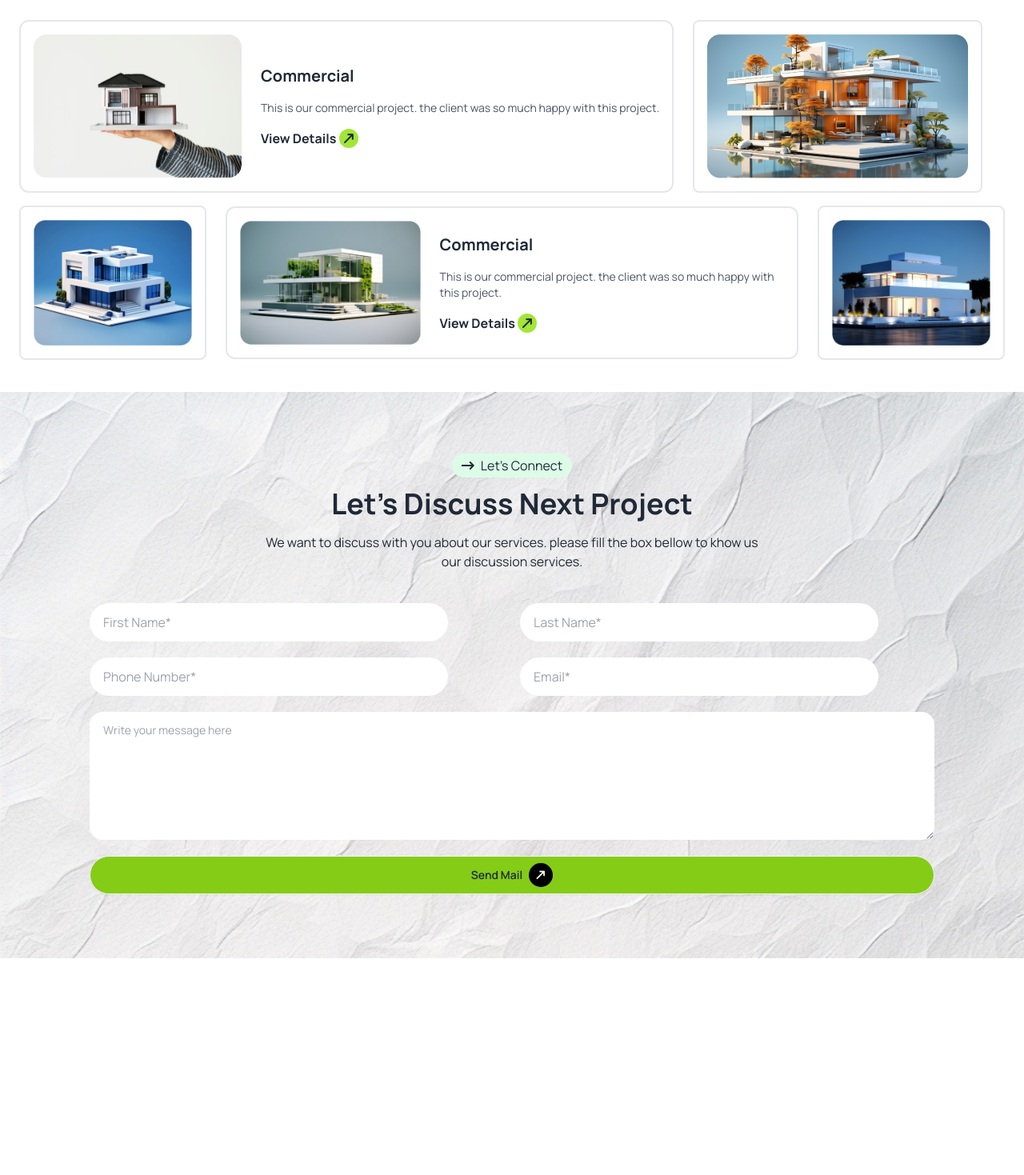
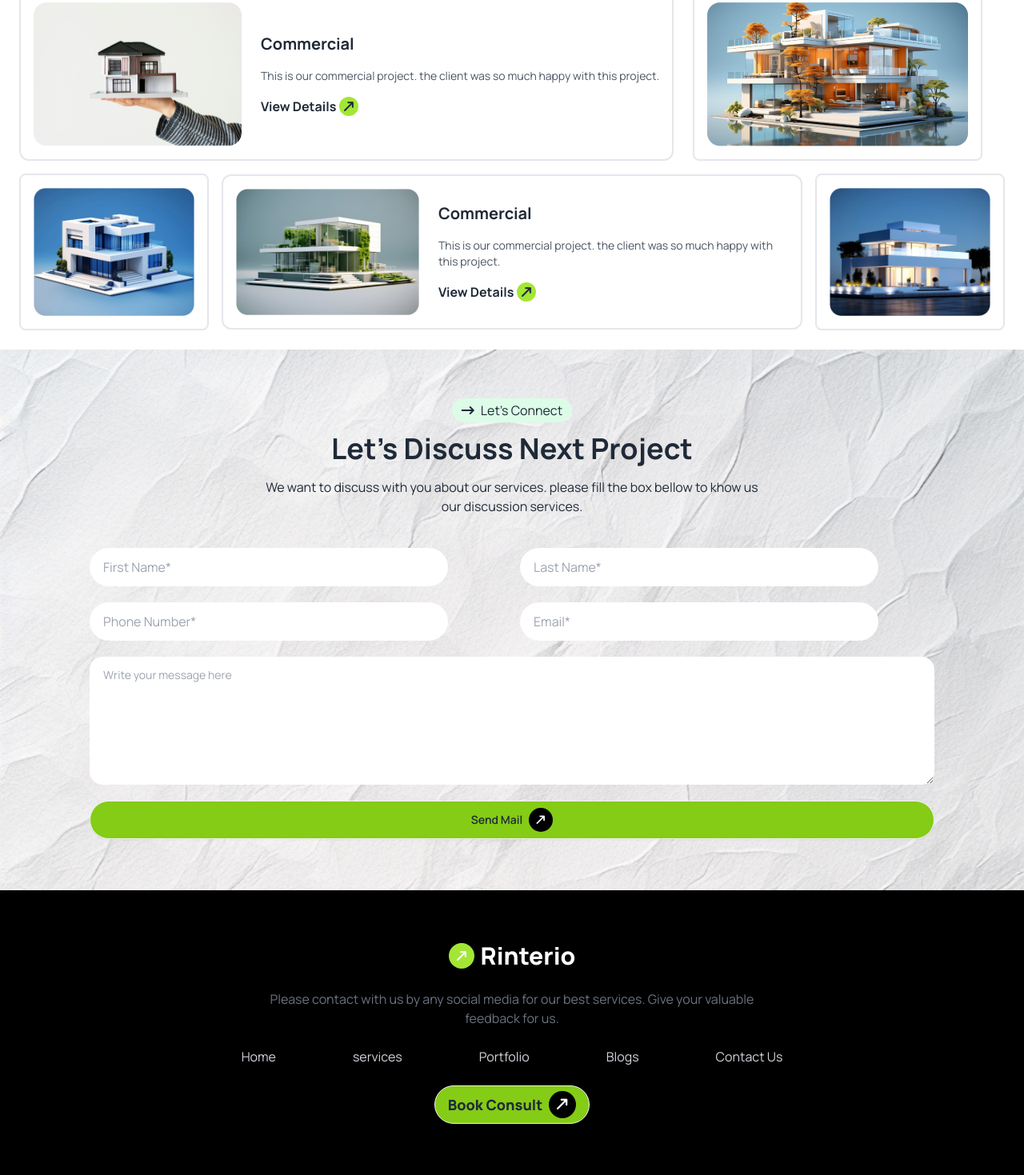
Before and after one commit to ShohagKaisar/Assignment-3, a website: page index.html in a window 1280 px wide. Shown: the part 1996-3465 px from the top of the page at 80% size. Before the commit the page ends 3194 px from the top, so only its background shows below. Drawn offline with Linux system fonts and the light colour scheme.

Commit message:
footer section added

```diff
--- a/index.html
+++ b/index.html
@@ -29,11 +29,11 @@
         </div>
         <div class="navbar-center hidden lg:flex">
           <ul class="menu menu-horizontal px-1">
-            <li><a>Home</a></li>
-            <li><a>services</a></li>
-            <li><a>Portfolio</a></li>
-            <li><a>Blogs</a></li>
-            <li><a>Contact Us</a></li>
+            <li class="hover:font-extrabold"><a>Home</a></li>
+            <li class="hover:font-extrabold"><a>services</a></li>
+            <li class="hover:font-extrabold"><a>Portfolio</a></li>
+            <li class="hover:font-extrabold"><a>Blogs</a></li>
+            <li class="hover:font-extrabold"><a>Contact Us</a></li>
           </ul>
         </div>
         <div class="navbar-end hidden lg:block">
@@ -165,7 +165,7 @@
     </div>
   </section>
   <!-- Portfolio Section -->
-  <section class="bg-slate-100 lg:bg-white pt-10">
+  <section class="bg-slate-100 lg:bg-white pb-6">
     <div class="px-6 container mx-auto rounded-xl">
       <!-- Portfolio Text -->
       <div class="text-center space-y-4">
@@ -194,11 +194,11 @@
         </div>
       </div>
       <!-- Portfolio 2nd flex div -->
-      <div class="flex items-center flex-col-reverse lg:flex-row gap-x-6 mt-4">
-        <div class="lg:hidden p-4 border-2 rounded-lg">
+      <div class="flex items-center flex-col-reverse lg:flex-row gap-4 mt-4">
+        <div class="bg-white lg:hidden p-4 border-2 rounded-lg">
           <img class="w-[500px] h-[220px] lg:w-auto lg:h-auto" src="./assets/img5.png" alt="">
         </div>
-        <div class="p-4 border-2 rounded-lg">
+        <div class="bg-white p-4 border-2 rounded-lg">
           <img class="w-[500px] h-[220px] lg:w-full lg:h-full" src="./assets/img3.png" alt="">
         </div>
         <div>
@@ -217,7 +217,7 @@
             </div>
           </div>
         </div>
-        <div class="p-4 border-2 rounded-lg">
+        <div class=" bg-white p-4 border-2 rounded-lg">
           <img class="w-[500px] h-[220px] lg:w-auto lg:h-auto" src="./assets/img5.png" alt="">
         </div>
 
@@ -226,7 +226,7 @@
   </section>
   <!-- Next Project Section -->
   <section class="bg-cover" style="background-image: url('./assets/bg.jpg');">
-    <div class="mt-10 container mx-auto py-20">
+    <div class="container mx-auto py-10 lg:py-16">
       <!-- Next Project Text Area -->
       <div class="text-center space-y-4">
         <p class="bg-green-100 inline py-1 px-3 rounded-full"><i
@@ -247,6 +247,28 @@
       </form>
     </div>
   </section>
+  <footer>
+    <div class="bg-black text-white space-y-6 py-16">
+      <div class="flex items-center justify-center">
+        <i class="bg-lime-400 rounded-full -rotate-45 p-2 mr-2 fa-solid fa-arrow-right-long"></i>
+        <a class="text-3xl font-extrabold">Rinterio</a>
+      </div>
+      <p class="text-gray-500 w-8/12 lg:w-1/2 mx-auto text-center">Please contact with us by any social media for our
+        best services. Give your valuable feedback for us.</p>
+      <div class="flex justify-center flex-1">
+        <ul class="flex justify-center items-center flex-col lg:flex-row gap-y-4 lg:gap-x-24 px-1 text-gray-300">
+          <li><a>Home</a></li>
+          <li><a>services</a></li>
+          <li><a>Portfolio</a></li>
+          <li><a>Blogs</a></li>
+          <li><a>Contact Us</a></li>
+        </ul>
+      </div>
+      <div class="flex justify-center px-4">
+        <a class="w-full lg:w-auto btn bg-lime-500 rounded-full py-1 font-extrabold text-lg">Book Consult <i
+            class="bg-black text-white rounded-full -rotate-45 p-2 fa-solid fa-arrow-right-long"></i></a>
+      </div>
+    </div>
+  </footer>
 </body>
-
 </html>
```
Also changed, not shown: src/output.css.
